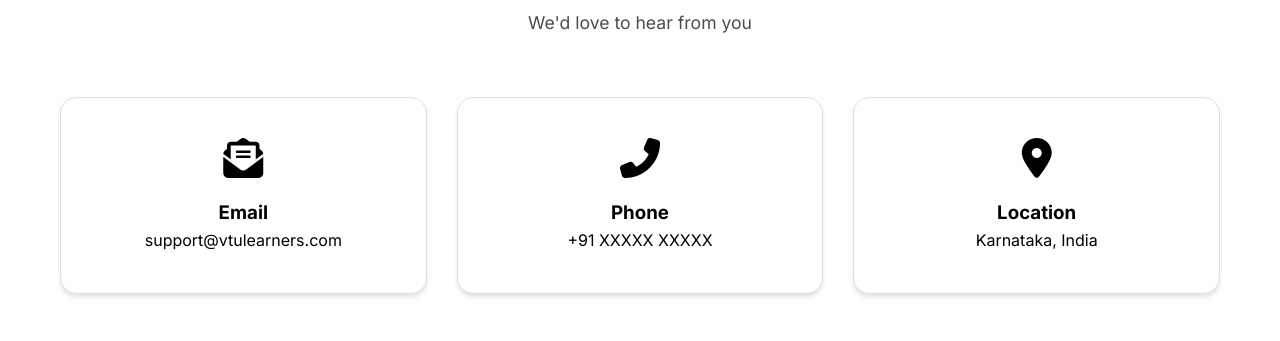
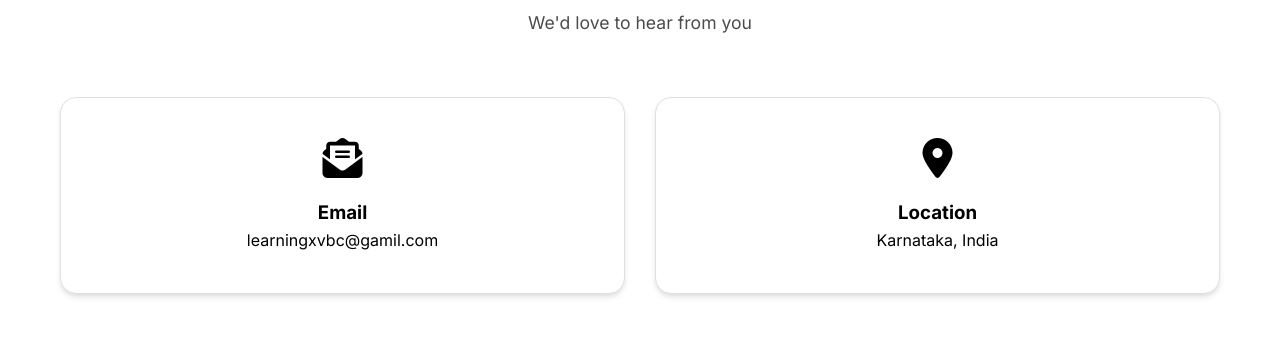
Before and after one commit to venkatesh0963/vtu-learners-study-resources, a plain HTML site: page 3-8cse22.html in a window 1280 px wide. Shown: the part 1865-2206 px from the top of the page. Drawn offline with Linux system fonts and the light colour scheme.

Commit message:
Update 3-8cse22.html

```diff
--- a/3-8cse22.html
+++ b/3-8cse22.html
@@ -783,12 +783,7 @@
             <div class="contact-item">
                 <i class="fas fa-envelope-open-text"></i>
                 <h3>Email</h3>
-                <p>support@vtulearners.com</p>
-            </div>
-            <div class="contact-item">
-                <i class="fas fa-phone-alt"></i>
-                <h3>Phone</h3>
-                <p>+91 XXXXX XXXXX</p>
+                <p>learningxvbc@gamil.com</p>
             </div>
             <div class="contact-item">
                 <i class="fas fa-map-marker-alt"></i>
```
